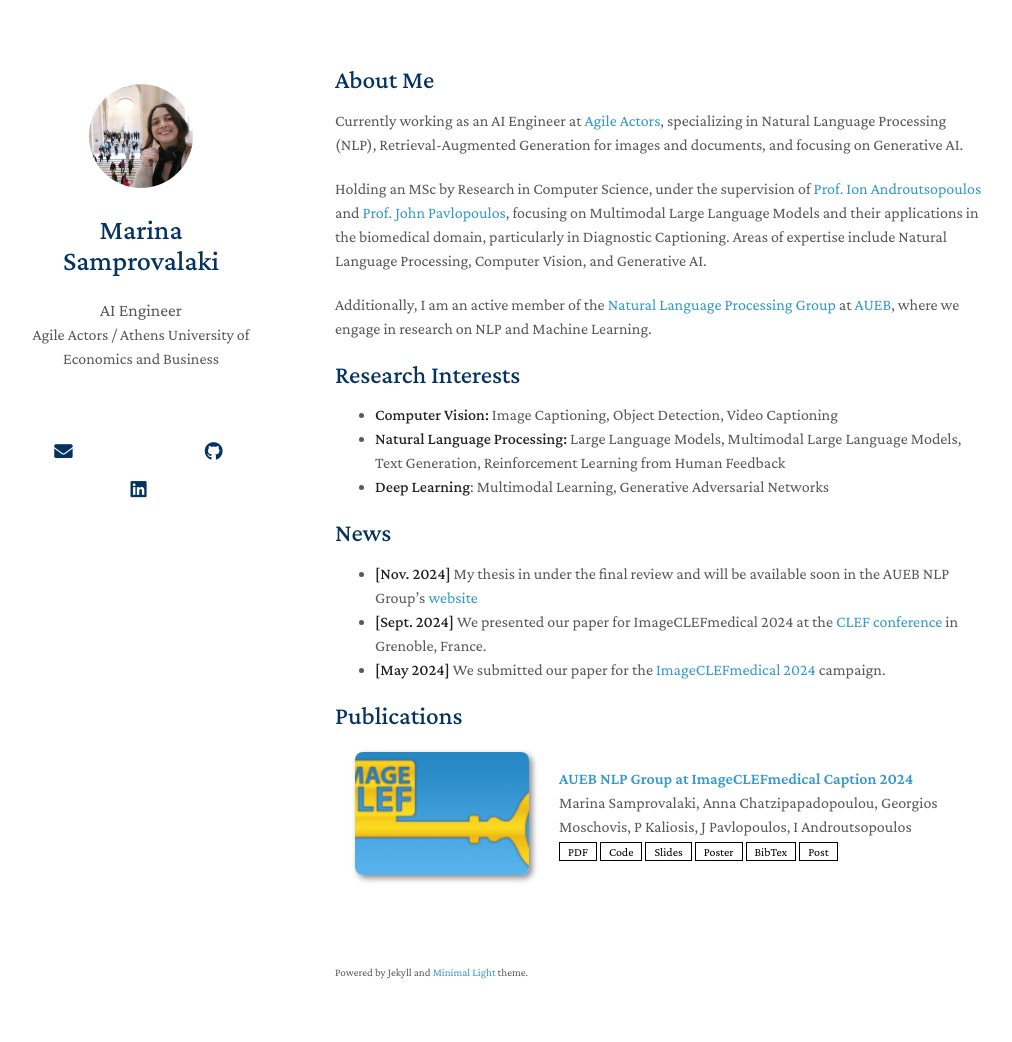
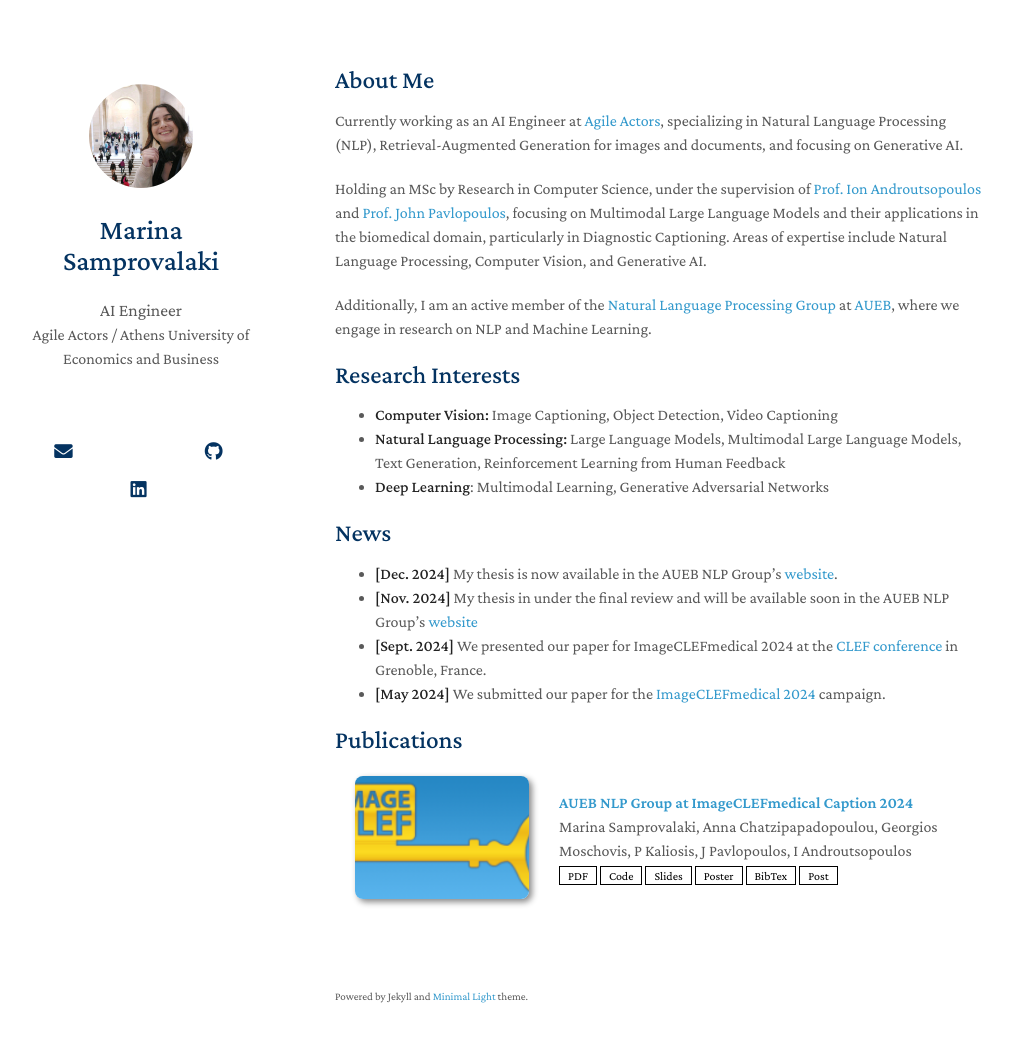
Before and after one commit to msamprovalaki/msamprovalaki.github.io, a Jekyll site: the page built from index.md, in a window 1280 px wide and 1077 px high. Shown: the top 1042 px of the window, without its empty margins (135-1147 px from the left). Built offline with Jekyll 4.4.1, drawn with Linux system fonts in a browser that asks for light colours; nearby versions of some CDN libraries; a style sheet for code colours, icons or effects is not loaded; our own code applies the rules of GitHub Pages for plain Markdown files.

Commit message:
updated news

```diff
--- a/index.md
+++ b/index.md
@@ -21,6 +21,7 @@ Additionally, I am an active member of the [Natural Language Processing Group](h
 
 ## News
 
+- **[Dec. 2024]** My thesis is now available in the AUEB NLP Group's [website](http://nlp.cs.aueb.gr/theses.html).
 - **[Nov. 2024]** My thesis in under the final review and will be available soon in the AUEB NLP Group’s [website](http://nlp.cs.aueb.gr/theses.html)
 - **[Sept. 2024]** We presented our paper for ImageCLEFmedical 2024 at the [CLEF conference](https://clef2024.imag.fr/) in Grenoble, France.
 - **[May 2024]** We submitted our paper for the [ImageCLEFmedical 2024](https://www.imageclef.org/2024/medical) campaign.
```
